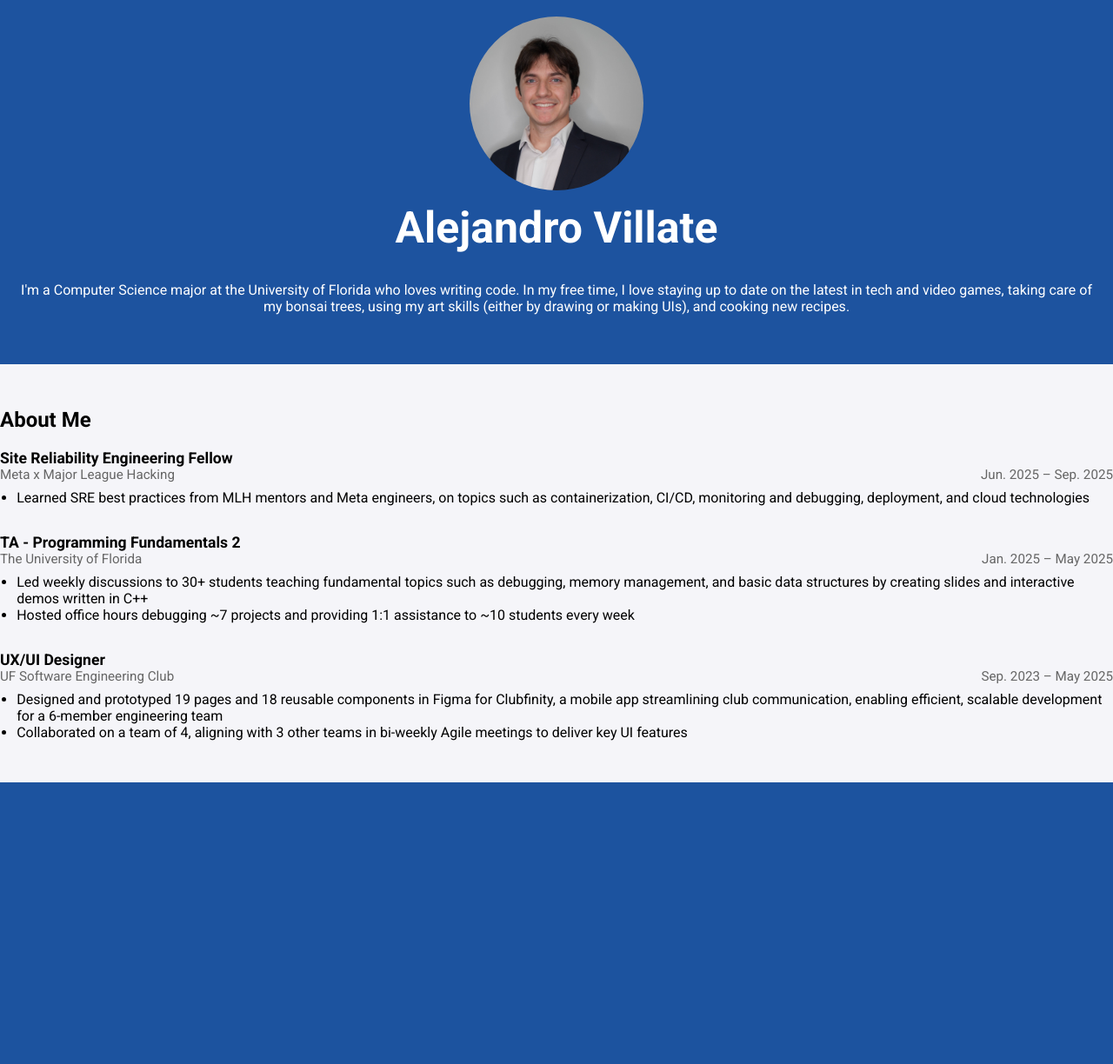
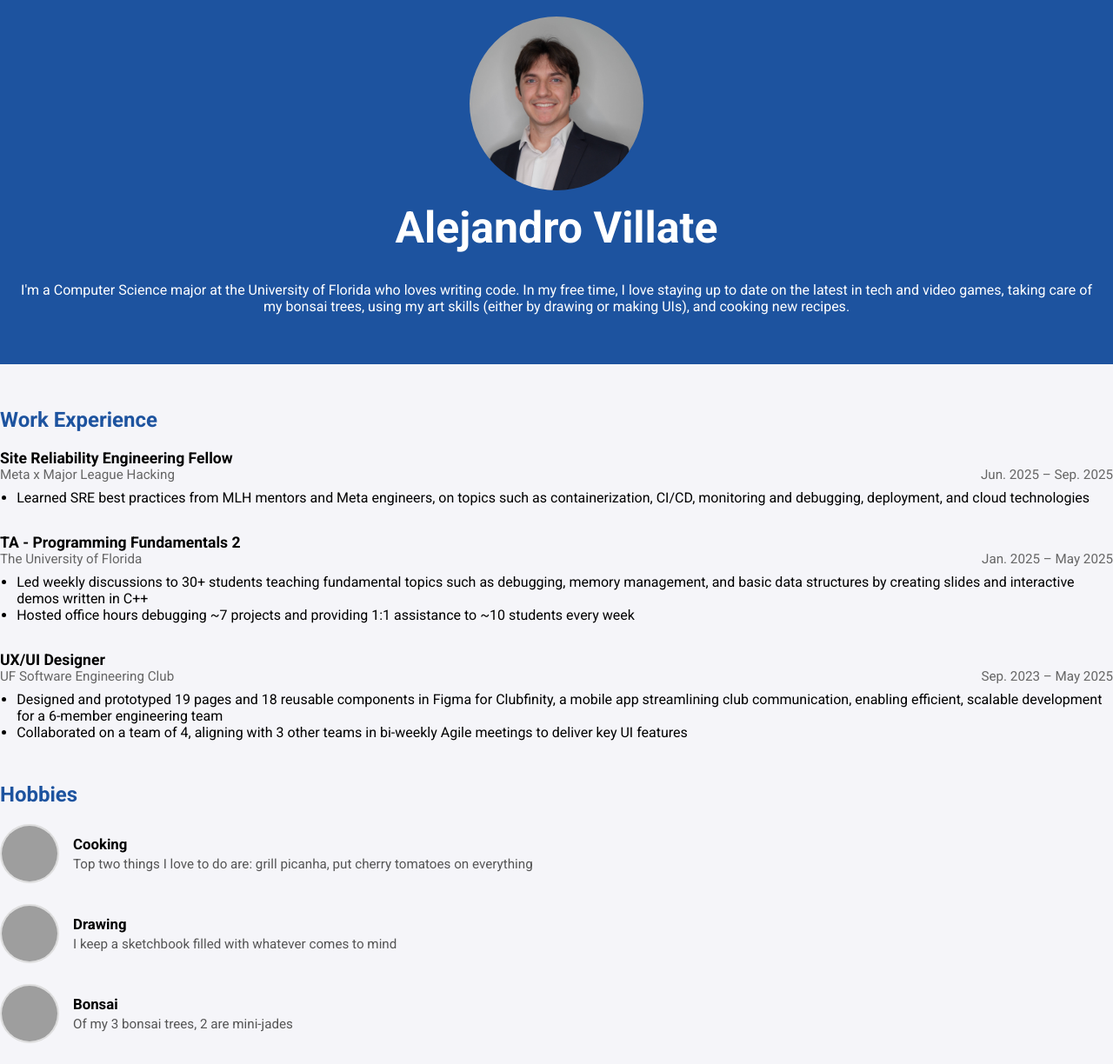
Before and after one commit to aleguy02/PE-portfolio, a Flask app: page / in a window 1280 px wide. Shown: the part 71-1295 px from the top of the page at 87% size. Before the commit the page ends 971 px from the top, so only its background shows below. Run offline with Flask 2, Linux system fonts and the light colour scheme; grey boxes are pictures that could not be loaded.

Commit message:
Add hobbies section, templated with Jinja

```diff
--- a/app/static/styles/main.css
+++ b/app/static/styles/main.css
@@ -109,6 +109,11 @@ body {
   padding-right: 1rem;
 }
 
+.section > h2 {
+  color: #1d539f;
+}
+
+/* Work Experience */
 .experience-section {
   margin-bottom: 3rem;
 }
@@ -133,3 +138,39 @@ ul {
   margin-top: 0.5rem;
   padding-left: 1.2rem;
 }
+
+/* Hobbies */
+.hobbies-section {
+  margin-top: 3rem;
+}
+
+.hobby {
+  display: flex;
+  align-items: center;
+  gap: 1rem;
+  margin-bottom: 1.5rem;
+}
+
+.hobby img {
+  width: 64px;
+  height: 64px;
+  object-fit: cover;
+  border-radius: 50%;
+  border: 2px solid #ddd;
+}
+
+.hobby-description {
+  max-width: 600px;
+}
+
+.hobby-title {
+  font-weight: bold;
+  font-size: 1.05rem;
+  margin: 0;
+}
+
+.hobby-description p {
+  margin: 0.25rem 0 0;
+  font-size: 0.95rem;
+  color: #555;
+}
--- a/app/templates/index.html
+++ b/app/templates/index.html
@@ -48,8 +48,8 @@
       </div>
     </div>
     <div class="about-section">
-      <h2>About Me</h2>
-      <section class="experience-section">
+      <section class="experience-section section">
+        <h2>Work Experience</h2>
         {% for item in work_experience %}
         <div class="position">
           <div class="position-title">{{ item.title }}</div>
@@ -59,11 +59,25 @@
           </div>
           <ul>
             {% for bullet in item.bullets %}
-            <li>
-              {{ bullet }}
-            </li>
+            <li>{{ bullet }}</li>
             {% endfor %}
           </ul>
+        </div>
+        {% endfor %}
+      </section>
+
+      <section class="hobbies-section section">
+        <h2>Hobbies</h2>
+        {% for hobby in hobbies %}
+        <div class="hobby">
+          <img
+            src="{{ hobby.img.src }}"
+            alt="{{ hobby.img.alt }}"
+          />
+          <div class="hobby-description">
+            <div class="hobby-title">{{ hobby.title }}</div>
+            <p>{{ hobby.one_liner }}</p>
+          </div>
         </div>
         {% endfor %}
       </section>
```
Also changed, not shown: app/__init__.py (+27 -0 lines).
